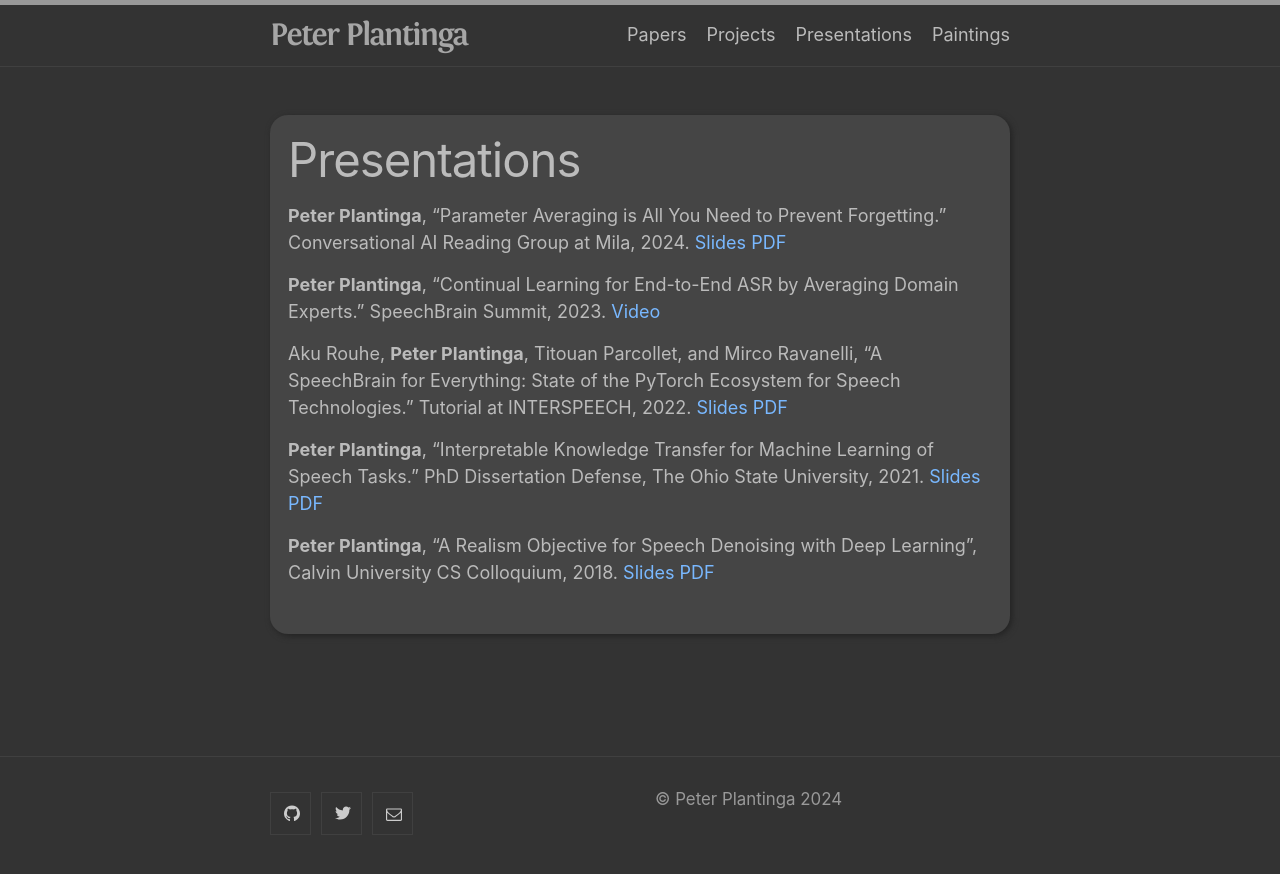
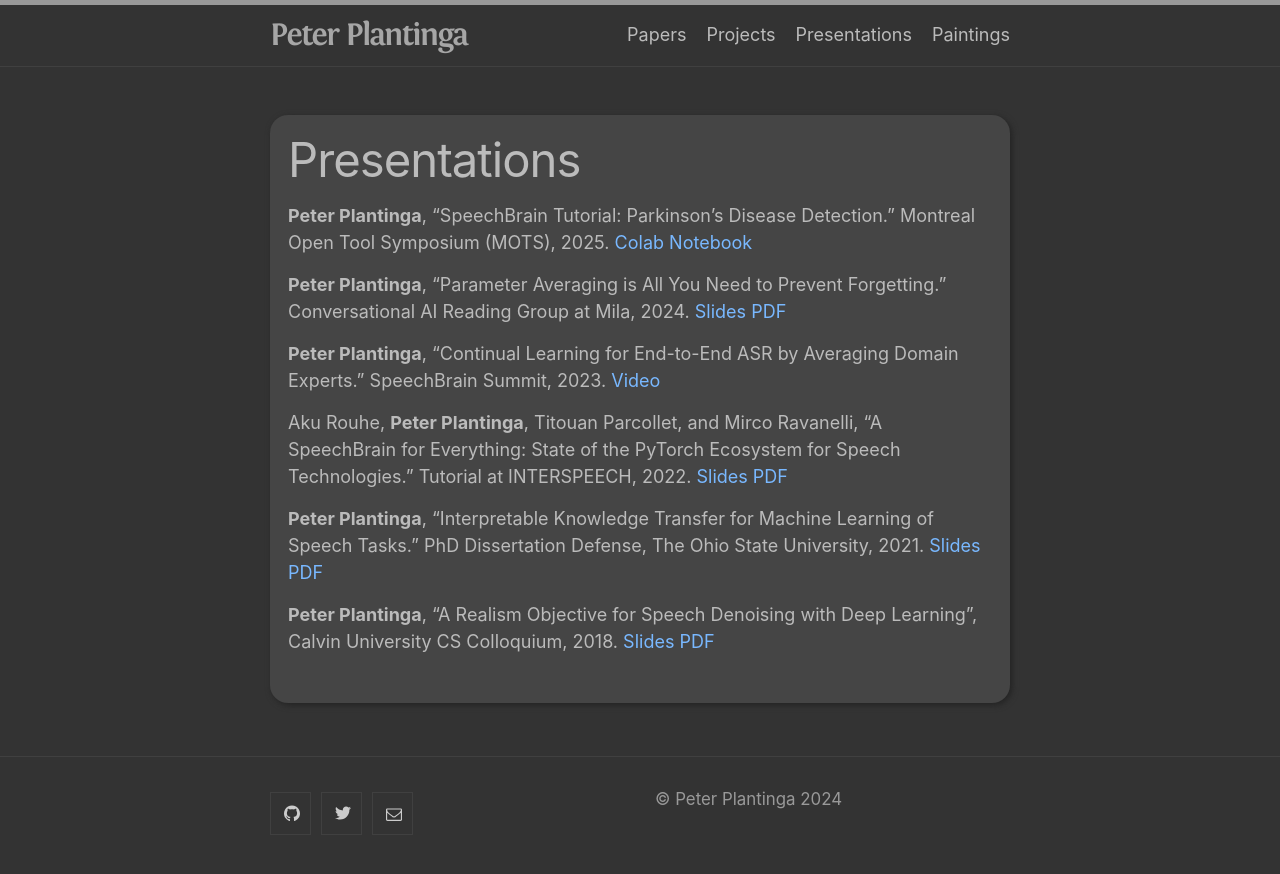
Before and after one commit to pplantinga/massey-plantinga.com, a Jekyll site: the page built from 03_presentations.md, in a window 1280 px wide. Shown: the top 874 px of the page. Built offline with Jekyll 4.4.1, drawn with Linux system fonts in a browser that asks for light colours.

Commit message:
Add MOTS tutorial to presentations

```diff
--- a/03_presentations.md
+++ b/03_presentations.md
@@ -3,6 +3,8 @@ layout: page
 title: Presentations
 permalink: /presentations/
 ---
+
+**Peter Plantinga**, "SpeechBrain Tutorial: Parkinson's Disease Detection." Montreal Open Tool Symposium (MOTS), 2025. [Colab Notebook](https://colab.research.google.com/drive/1kiKzj3pfUgJzE7zVoDzPOhMF1fwx7YDn?usp=sharing)
 
 **Peter Plantinga**, "Parameter Averaging is All You Need to Prevent Forgetting." Conversational AI Reading Group at Mila, 2024.
 [Slides PDF](/assets/pdf/conversational-ai-reading-group-2024.pdf)
```
